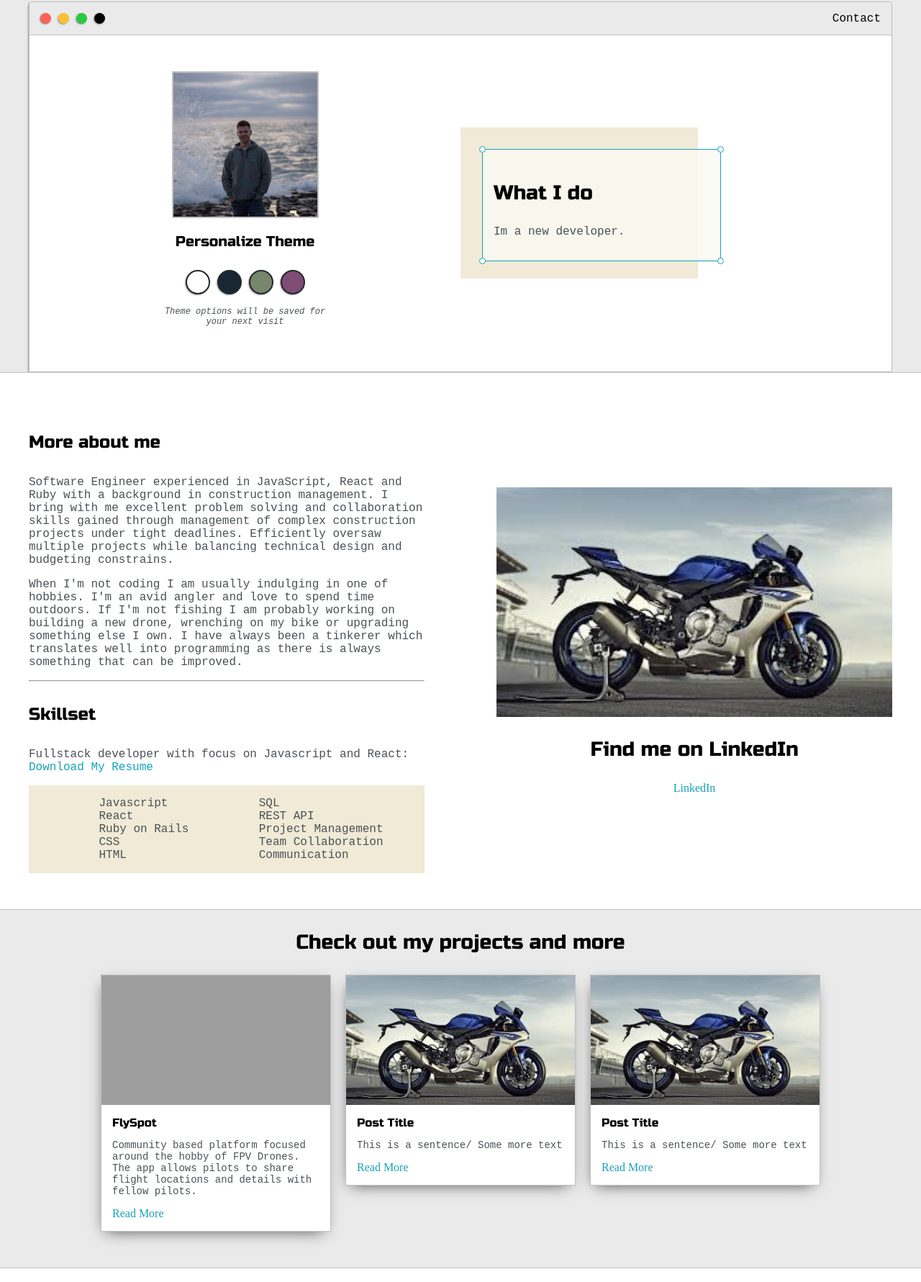
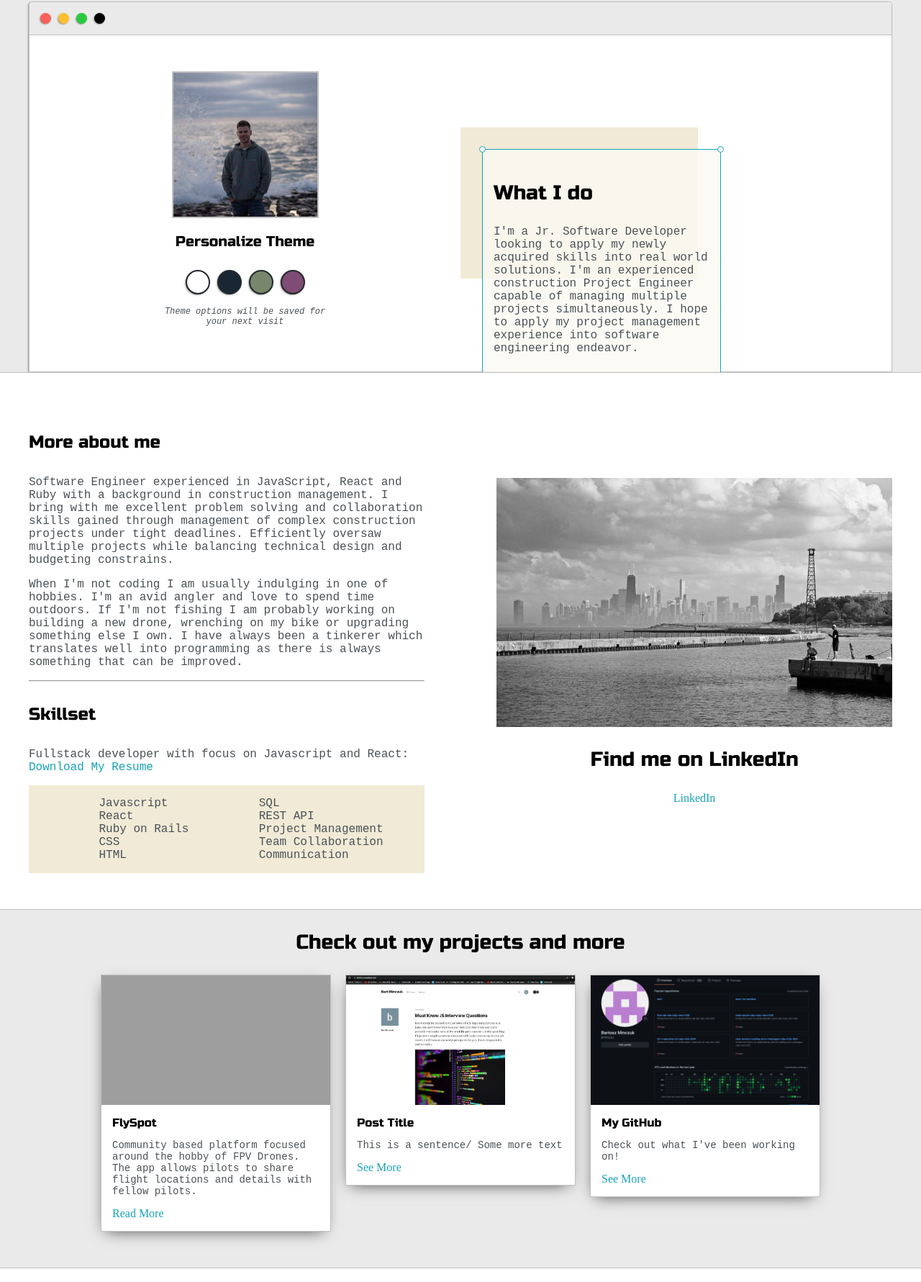
Before and after one commit to bminczu/PortfolioSite, a plain HTML site: page index.html in a window 1280 px wide. Shown: the part 159-1940 px from the top of the page at 72% size. Drawn offline with Linux system fonts and the light colour scheme; grey boxes are pictures that could not be loaded.

Commit message:
most content up

```diff
--- a/index.html
+++ b/index.html
@@ -22,7 +22,7 @@
     <section class="s1">
         <div class="main-container">
             <div class="greeting-wrapper">
-                <h1>Hi my name is Bart</h1>
+                <h1>Hi my name is Bart Minczuk</h1>
             </div>
 
 
@@ -36,7 +36,7 @@
                     </div>
 
                     <ul id="navigation">
-                        <li><a href="#"> Contact</a></li>
+
 
                     </ul>
                 </div>
@@ -61,7 +61,10 @@
                             <div id="corner-tl" class="corner"></div>
                             <div id="corner-tr" class="corner"></div>
                             <h3> What I do</h3>
-                            <p> Im a new developer.</p>
+                            <p> I'm a Jr. Software Developer looking to apply my newly acquired skills
+                                into real world solutions. I'm an experienced construction Project Engineer capable of managing multiple projects simultaneously.
+                                I hope to apply my project management experience into software engineering endeavor.
+                            </p>
                             <div id="corner-bl" class="corner"></div>
                             <div id="corner-br" class="corner"></div>
                         </div>
@@ -115,7 +118,7 @@
             </div>
 
             <div class="social-links">
-                <img id="social_img" src="images/follow.jpg">
+                <img id="social_img" src="images/View.jpeg">
                 <h3> Find me on LinkedIn</h3>
                 <a target="_blank" href="https://www.linkedin.com/in/bart-minczuk-713616164/">LinkedIn</a>
             </div>
@@ -143,22 +146,23 @@
 
                 <div>
                     <div class="post">
-                        <img class="thumbnail"src="images/follow.jpg">
+                        <img class="thumbnail"src="images/Medium.png">
                         <div class="post-preview">
                             <h6 class="post-title"> Post Title</h6>
                             <p class="post-intro"> This is a sentence/ Some more text</p>
-                            <a href="#">Read More</a>
+                            <a href="https://bminczu.medium.com/">See More</a>
                         </div>
                     </div>
                 </div>
 
                 <div>
                     <div class="post">
-                        <img class="thumbnail"src="images/follow.jpg">
+                        <img class="thumbnail" src="images/Github.png">
                         <div class="post-preview">
-                            <h6 class="post-title"> Post Title</h6>
-                            <p class="post-intro"> This is a sentence/ Some more text</p>
-                            <a href="#">Read More</a>
+                            <h6 class="post-title"> My GitHub</h6>
+                            <p class="post-intro"> Check out what I've been working on!
+                            </p>
+                            <a href="https://github.com/bminczu">See More</a>
                         </div>
                     </div>
                 </div>
```
Also changed, not shown: images/Github.png (added), images/Medium.png (added), images/View.jpeg (added).
